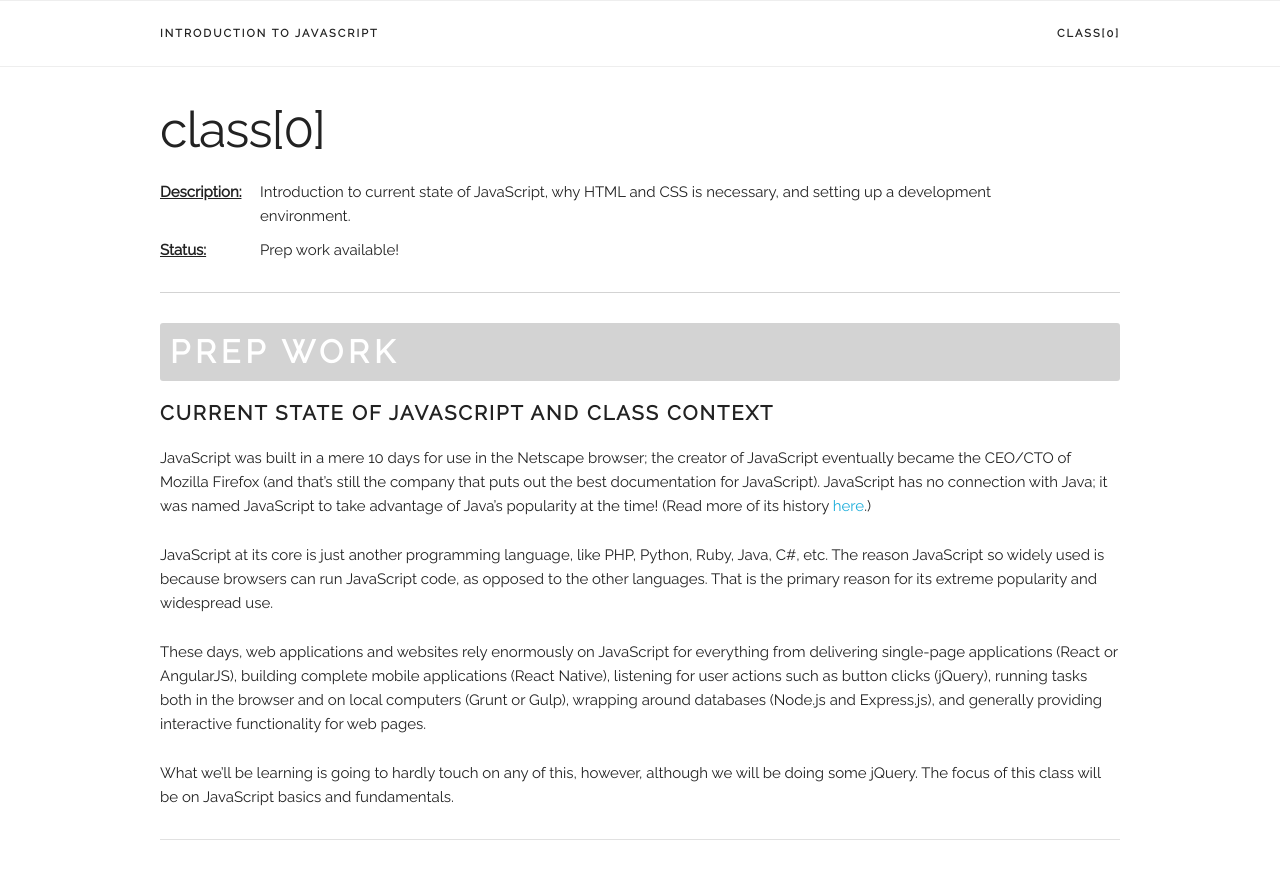
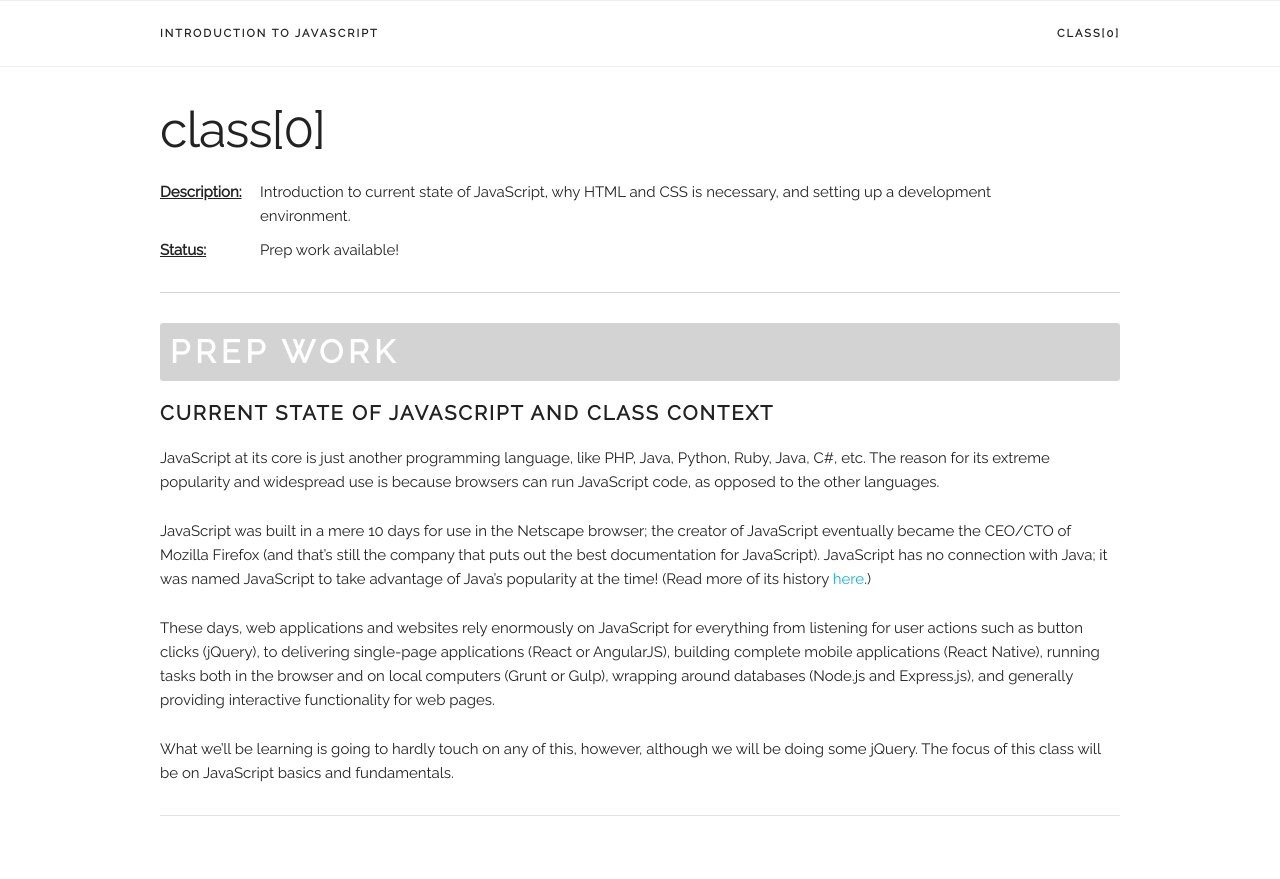
Before and after one commit to mindplace/wix-js-class, a Jekyll site: the page built from _posts/2017-03-13-class-zero.md, in a window 1280 px wide and 900 px high. Shown: the top 879 px of the window. Built offline with Jekyll 4.4.1, drawn with Linux system fonts in a browser that asks for light colours; comment, search, counter and statistics services are not loaded; some of the changed text lies outside the part shown.

Commit message:
add terminal screenshot

````diff
--- a/_posts/2017-03-13-class-zero.md
+++ b/_posts/2017-03-13-class-zero.md
@@ -10,11 +10,11 @@
 
 <h2 class="header medium-header">Current state of JavaScript and class context</h2>
 
+JavaScript at its core is just another programming language, like PHP, Java, Python, Ruby, Java, C#, etc. The reason for its extreme popularity and widespread use is because browsers can run JavaScript code, as opposed to the other languages.
+
 JavaScript was built in a mere 10 days for use in the Netscape browser; the creator of JavaScript eventually became the CEO/CTO of Mozilla Firefox (and that's still the company that puts out the best documentation for JavaScript). JavaScript has no connection with Java; it was named JavaScript to take advantage of Java's popularity at the time! (Read more of its history <a href="https://www.w3.org/community/webed/wiki/A_Short_History_of_JavaScript" target="blank">here</a>.)
 
-JavaScript at its core is just another programming language, like PHP, Python, Ruby, Java, C#, etc. The reason JavaScript so widely used is because browsers can run JavaScript code, as opposed to the other languages. That is the primary reason for its extreme popularity and widespread use.
-
-These days, web applications and websites rely enormously on JavaScript for everything from delivering single-page applications (React or AngularJS), building complete mobile applications  (React Native), listening for user actions such as button clicks (jQuery), running tasks both in the browser and on local computers (Grunt or Gulp), wrapping around databases (Node.js and Express.js), and generally providing interactive functionality for web pages.
+These days, web applications and websites rely enormously on JavaScript for everything from listening for user actions such as button clicks (jQuery), to delivering single-page applications (React or AngularJS), building complete mobile applications (React Native), running tasks both in the browser and on local computers (Grunt or Gulp), wrapping around databases (Node.js and Express.js), and generally providing interactive functionality for web pages.
 
 What we'll be learning is going to hardly touch on any of this, however, although we will be doing some jQuery. The focus of this class will be on JavaScript basics and fundamentals.
 
@@ -55,6 +55,8 @@
 To install on a Mac:
 
 1. Open your Terminal. (You can find it under Applications/Utilities/Terminal, or you can press  command + space, type 'terminal', and press Enter.)
+
+    <img src="{{ site.baseurl }}/assets/production/images/terminal.jpg" style="width:500px;max-width:100%;">
 
     Is this the first time you've seen the <a href="http://www.macworld.co.uk/feature/mac-software/get-more-out-of-os-x-terminal-3608274/" target="blank">Terminal</a>? You'll be using probably for every class, so it's a good idea to get a handle on what it is. Get started <a target="blank" href="http://stackforyourself.com/comp-sci/2016/10/01/command-line/">here</a>.
 
@@ -114,17 +116,17 @@
   <button type="button" name="button">Don't bother to click!</button>
 </div>
 
-Get started learning more <a href="https://www.w3schools.com/html/html_intro.asp" target="blank">here</a>.
+Get started learning more about HTML <a href="https://www.w3schools.com/html/html_intro.asp" target="blank">here</a>.
 
 <br>
 
 <h3 class="header">CSS</h3>
 
-CSS, 'Cascading Stylesheets', is the code that manages how HTML looks on the page. For our example above, the `div` has a class `my-css-class`. Right now that means nothing, but we can target that particular class and tell that `div` to use these styles. Here's what we can write:
+CSS, 'Cascading Stylesheets', is the code that manages how HTML looks on the page. For our example above, the `div` has a ***class*** called `my-css-style`. You can tell it's a ***class*** because the ***key*** is called `class`, and the ***value*** is what the equal sign points to. Right now the fact that there's a `class` there means nothing. But, we can say that everything that has that particular `class` should have some special styles: this is called 'targeting'. Then, whenever that `class` shows up in the page, its styles are applied to that spot. Here's what we can write:
 
 ```css
 
-.my-css-class {
+.my-css-style {
   border: 2px dashed red;
   background: yellow;
 }
````
Also changed, not shown: other parts of _posts/2017-03-13-class-zero.md (+1 -1 lines), assets/development/images/terminal.jpg (added), assets/production/images/terminal.jpg (added).
